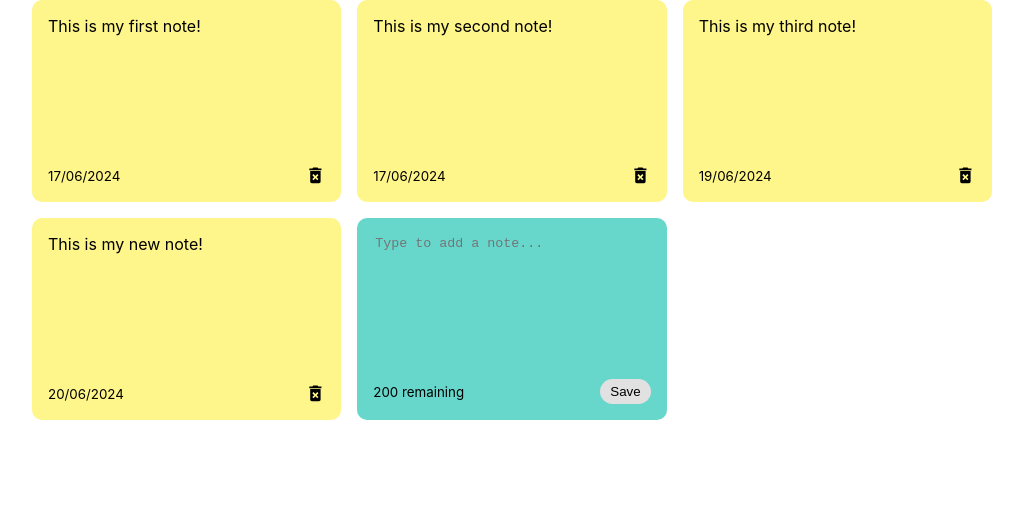
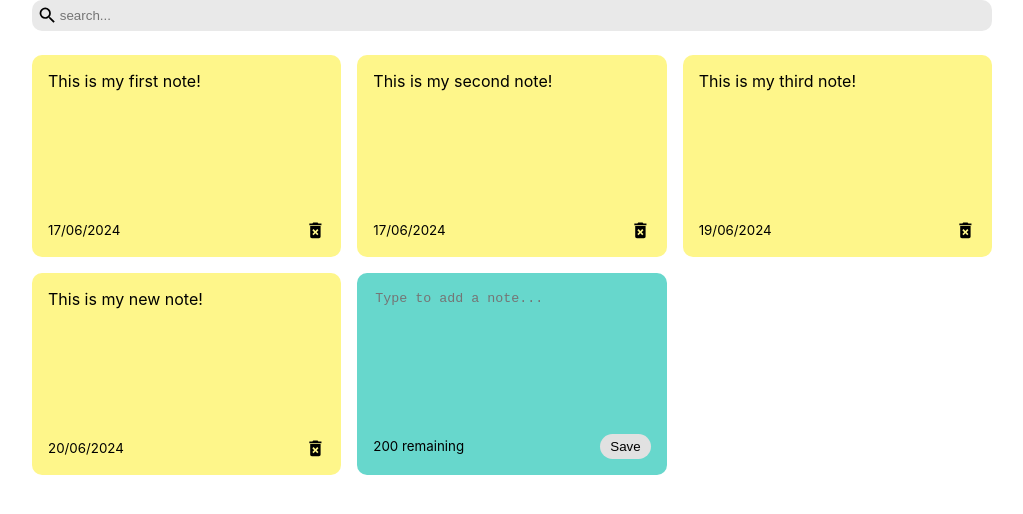
Before and after one commit to mary-gabin-mo/react-notes-app, a React (Create React App) app: page / in a window 1280 px wide. Shown: the top 514 px of the page, without its empty margins (128-1151 px from the left). Built offline with nearby package versions, Linux system fonts and the light colour scheme.

Commit message:
search function added

```diff
--- a/src/App.js
+++ b/src/App.js
@@ -1,6 +1,7 @@
 import { useState } from "react";
 import { nanoid } from "nanoid";
 import NotesList from "./components/NotesList";
+import Search from "./components/Search";
 
 const App = () => {
   const [notes, setNotes] = useState([{
@@ -22,6 +23,8 @@
   },
 ]);
 
+const [searchText, setSearchText] = useState('');
+
 const addNote = (text) => {
   const date = new Date();
   const newNote = {
@@ -40,8 +43,11 @@
 
   return (
     <div className='container'>
+      <Search handleSearchNote={setSearchText}/>
       <NotesList
-        notes={notes}
+        notes={notes.filter((note) =>
+          note.text.toLowerCase().includes(searchText)
+        )}
         handleAddNote={addNote}
         handleDeleteNote={deleteNote}
       />
--- /dev/null
+++ b/src/components/Search.js
@@ -0,0 +1,20 @@
+import React from "react";
+import { MdSearch } from "react-icons/md";
+
+const Search = ({ handleSearchNote }) => {
+    return <div className="search">
+        <MdSearch className="search-icons" size="1.3em" />
+        <input
+            onChange={(event) =>
+                handleSearchNote(event.target.value)
+            }
+            type="text"
+            placeholder="search..."
+        />
+    </div>
+};
+
+// search logic is placed in the App.js
+// reasoning behind: NotesList rely more on the state, and it's a good idea to
+// keep these states close together
+export default Search;
--- a/src/index.css
+++ b/src/index.css
@@ -72,3 +72,21 @@
 .delete-icon {
   cursor: pointer;
 }
+
+.search {
+  display: flex;
+  align-items: center;
+  background-color: rgb(233,233,233);
+  border-radius: 10px;
+  padding: 5px;
+  margin-bottom: 1.5em;
+}
+
+.search input {
+  border: none;
+  background-color: rgb(233,233,233);
+}
+
+.search input:focus {
+  outline: none;
+}
```
